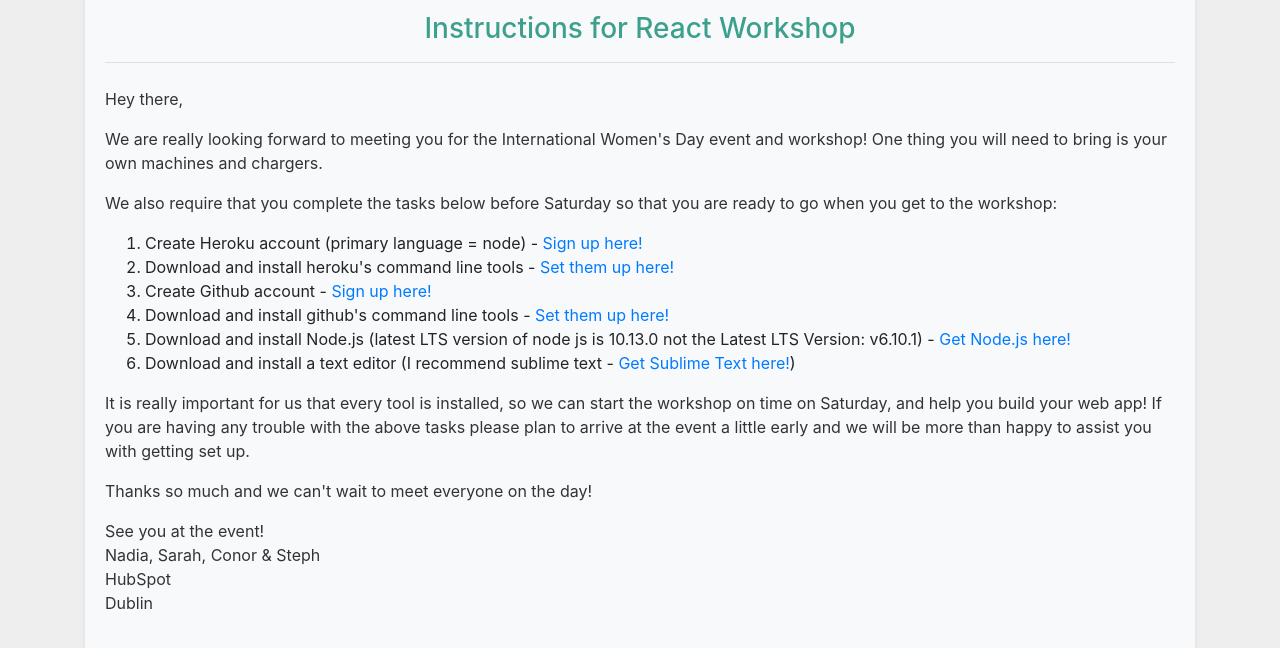
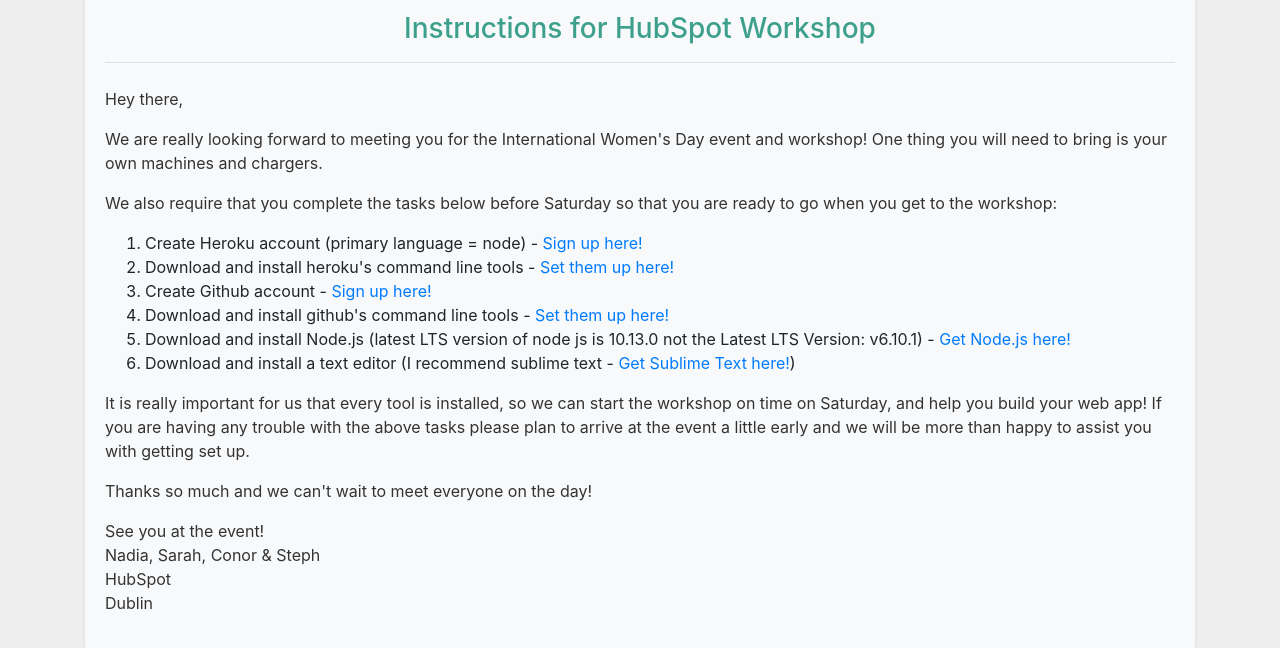
Before and after one commit to edinburgh-hoppers/website, a Jekyll site: the page built from _pages/iwd20.html, in a window 1280 px wide and 900 px high, scrolled down 2514 px, cut to the strip 249-897 px from the top of the window. Built offline with Jekyll 4.4.1, drawn with Linux system fonts in a browser that asks for light colours; some of the changed text lies outside the part shown.

Commit message:
Updated HubSpot workshop for IWD20

```diff
--- a/_data/iwd20.yml
+++ b/_data/iwd20.yml
@@ -1,7 +1,7 @@
 - title: "Schedule"
   includeFrom: "iwd20/schedule.html"
-- title: "Instructions for React Workshop"
-  includeFrom: "iwd20/reactWorkshop.html"
+- title: "Instructions for HubSpot Workshop"
+  includeFrom: "iwd20/hubSpotWorkshop.html"
 - title: "Location"
   includeFrom: "iwd20/location.html"
 - title: "Poster Competition"
--- a/_data/nav-iwd20.yml
+++ b/_data/nav-iwd20.yml
@@ -4,7 +4,7 @@
 - text: "Schedule"
   href: "iwd20?pi=3#schedule"
 
-- text: "Instructions for React Workshop"
+- text: "Instructions for HubSpot Workshop"
   href: "iwd20?pi=22#reactWorkshop"
 
 - text: "Location"
```
Also changed, not shown: _includes/iwd20/hubSpotWorkshop.html (renamed from _includes/iwd20/reactWorkshop.html), assets/img/events/iwd20-schedule/hubspot_workshop.png, 1 other file.
